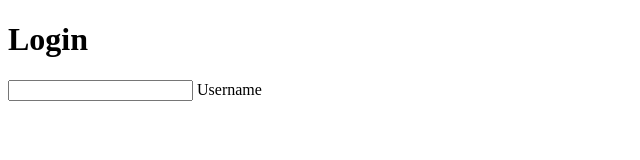
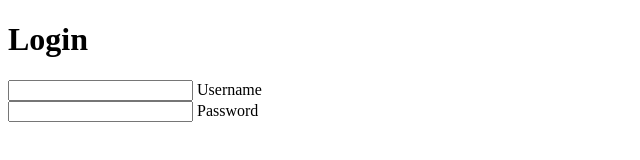
Before and after one commit to mr7io/login_form, a plain HTML site: page index.html in a window 1280 px wide. Shown: the whole page, without its empty margins (0-640 px from the left). Drawn offline with Linux system fonts and the light colour scheme.

Commit message:
Add Password Field

```diff
--- a/index.html
+++ b/index.html
@@ -12,6 +12,10 @@
                     <div class="txt_field">
                         <input type="text" required>
                         <label>Username</label>
+                    </div>
+                    <div class="txt_field">
+                        <input type="password" required>
+                        <label>Password</label>
 
                     </div>
 
```
